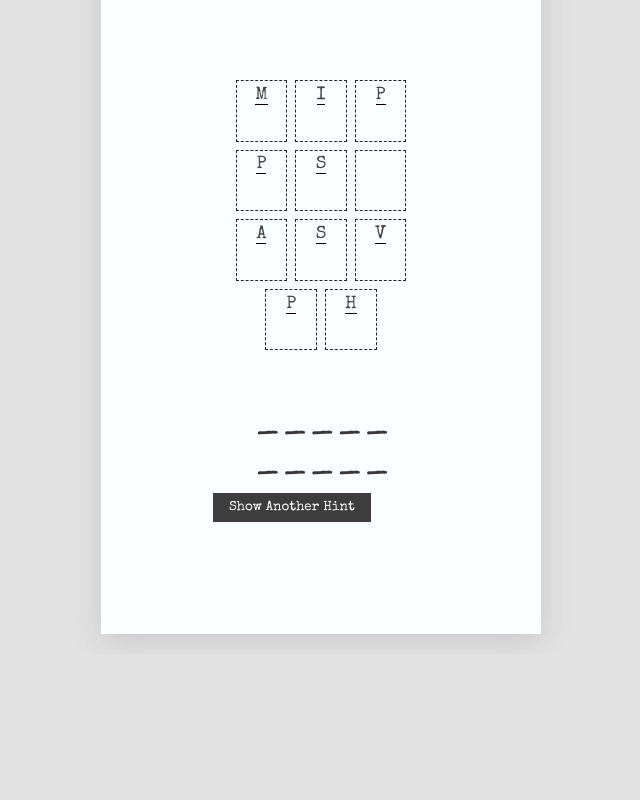
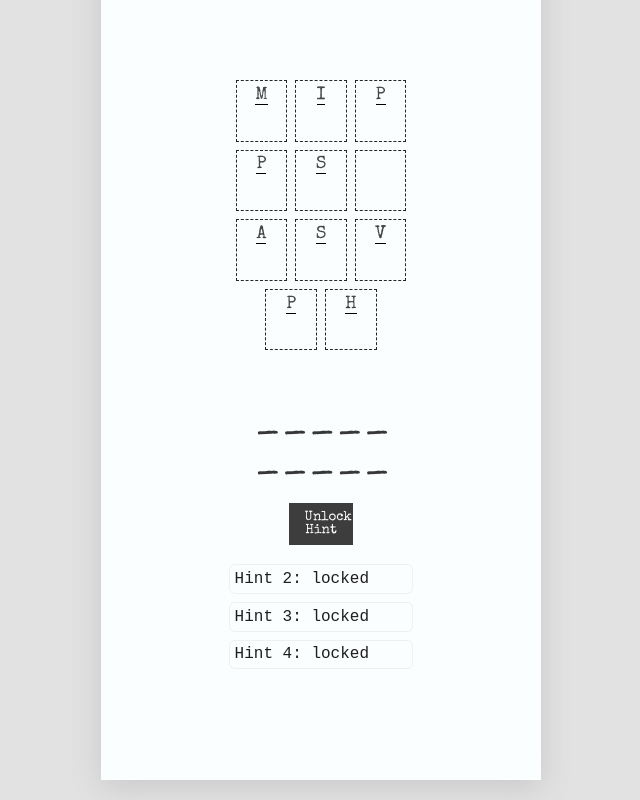
Before and after one commit to GiorgioMotorola/secret-agent-daily-cyrptogram, a Vue app: page / in a window 1280 px wide. Shown: the part 544-1344 px from the top of the page, without its empty margins (319-959 px from the left). Before the commit the page ends 1198 px from the top, so only its background shows below. Built offline with nearby package versions, Linux system fonts and the light colour scheme.

Commit message:
style updates

```diff
--- a/index.html
+++ b/index.html
@@ -2,7 +2,6 @@
 <html lang="">
   <head>
     <meta charset="UTF-8">
-    <link rel="icon" href="/favicon.ico">
     <meta name="viewport" content="width=device-width, initial-scale=1.0">
     <link rel="preconnect" href="https://fonts.googleapis.com">
 <link rel="preconnect" href="https://fonts.gstatic.com" crossorigin>
--- a/src/components/BaseGame.vue
+++ b/src/components/BaseGame.vue
@@ -26,16 +26,18 @@
     <div class="progress">
       {{ decodedText }}
     </div>
-
+    <div class="hint-column">
           <button class="hint-btn" v-if="additionalHints.length > 0" @click="showHint" :disabled="isSolved || isPuzzleLocked || isGiveUp">
-        Show Another Hint
+      Unlock Hint
     </button>
-
-      <div v-if="currentHintToShow" class="additional-hint">
-        <div class="add-hint">You additional hint is: {{ currentHintToShow }}</div>
+    <div class="hint-column">
+    <div v-for="(hint, index) in additionalHints" :key="index" class="hint-box" :class="{'locked': index >= hintIndex}">
+      Hint {{ index + 2 }}: {{ index < hintIndex ? hint : 'locked' }}
+    </div>
+  </div>
     </div>
 
-      <div v-if="hintIndex === additionalHints.length && !isPuzzleLocked && !isSolved && !isGiveUp">
+    <div class="give-up" v-if="hintIndex === additionalHints.length && !isPuzzleLocked && !isSolved && !isGiveUp">
       <button class="give-up-btn" @click="giveUp" :disabled="isPuzzleLocked">
         Give Up?
       </button>
@@ -224,6 +226,24 @@ selectPuzzleForToday() {
         localStorage.setItem("highestStreak", this.highestStreak);
       }
     },
+    resetPuzzle() {
+      this.isSolved = false;
+      this.isGiveUp = false;
+      this.isPuzzleLocked = false;
+      this.guesses = [];
+      this.currentHintToShow = "";
+      this.hintIndex = 0;
+      localStorage.removeItem("puzzleLocked");
+      localStorage.removeItem("isSolved");
+      localStorage.removeItem("isGiveUp");
+      this.selectPuzzleForToday();
+    },
+    showHint() {
+      if (this.hintIndex < this.additionalHints.length) {
+        this.currentHintToShow = this.additionalHints[this.hintIndex];
+        this.hintIndex++;
+      }
+    },
     resetStreak() {
       this.currentStreak = 0;
       localStorage.setItem("currentStreak", this.currentStreak);
@@ -388,7 +408,49 @@ p, h2 {
   color: #fff;
   border: none;
   cursor: pointer;
+  width: 30%;
 }
+
+.hint-column {
+  display: flex;
+  flex-direction: column;
+  justify-content: center;
+  align-items: center;
+  gap: 10px;
+  margin-top: 10px;
+  background-color: #fbfefe;
+  width: 100%;
+}
+
+.give-up {
+  background-color: #fbfefe;
+  display: flex;
+  justify-content: center;
+  margin-top: 1rem;
+}
+
+.hint-box {
+  background-color: #fbfefe;
+  text-align: start;
+  width: 80%;
+  box-shadow: rgba(0, 0, 0, 0.05) 0px 0px 0px 1px;
+  transition: background-color 0.3s ease;
+  padding: .3rem;
+  border-radius: .3rem;
+}
+
+.hint-box:not(.locked) {
+  background-color: #fbfefe;
+  color: #1f1e1e;
+  font-family: 'Courier New', Courier, monospace;
+}
+
+.hint-box.locked {
+  background-color: #fbfefe;
+  color: #1f1e1e;
+  font-family: 'Courier New', Courier, monospace;
+}
+
 
 .hint-btn:hover {
     background: #2D4B73;
@@ -398,7 +460,7 @@ p, h2 {
   background-color: #0A0A0A;
   margin-top: 15px;
   padding: 8px 16px;
-  background: #3d3d3d;
+  background: #bd2d2d;
   color: #fff;
   border: none;
   cursor: pointer;
```
Lines whose indentation alone changed are shown as unchanged.
